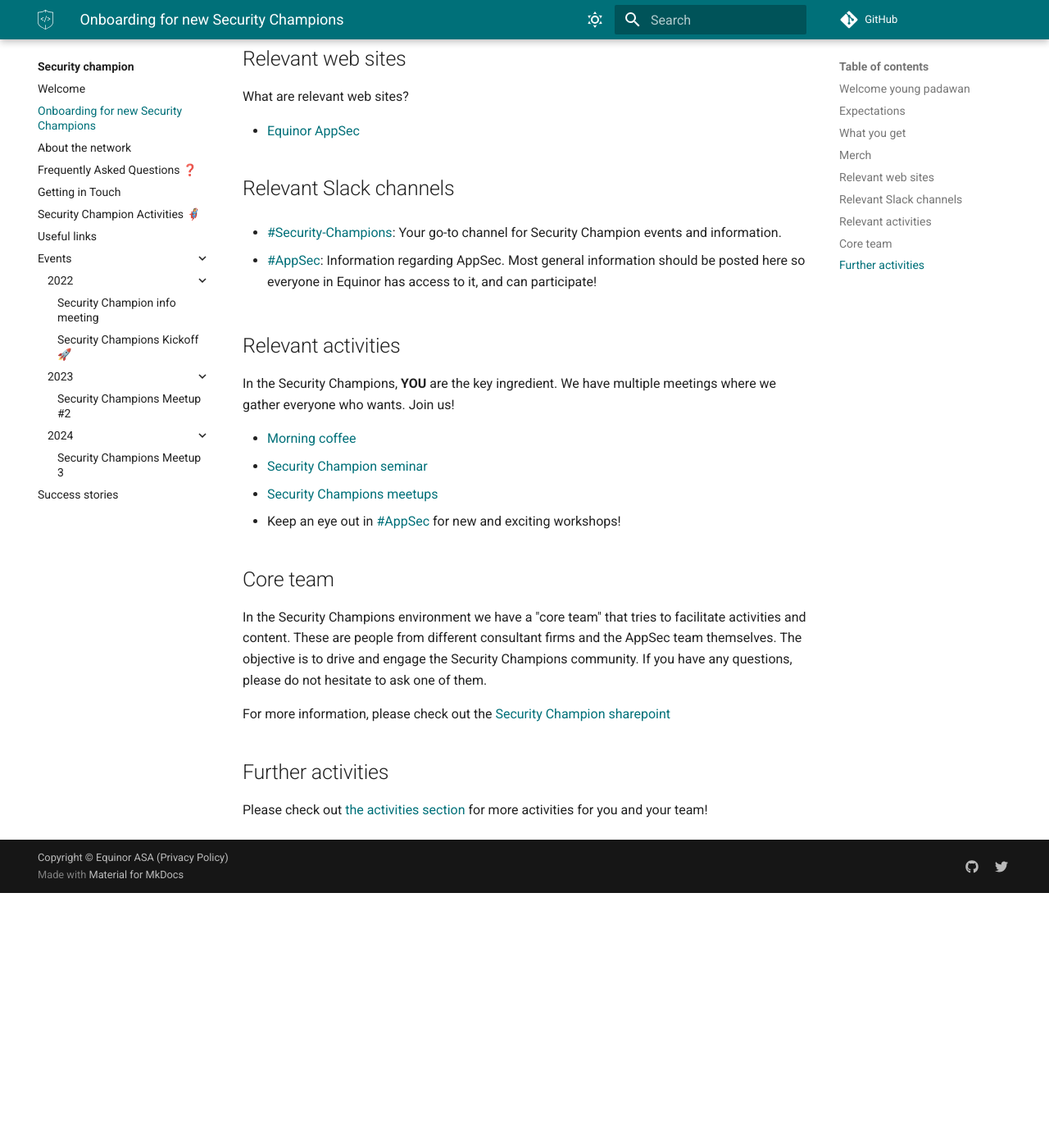
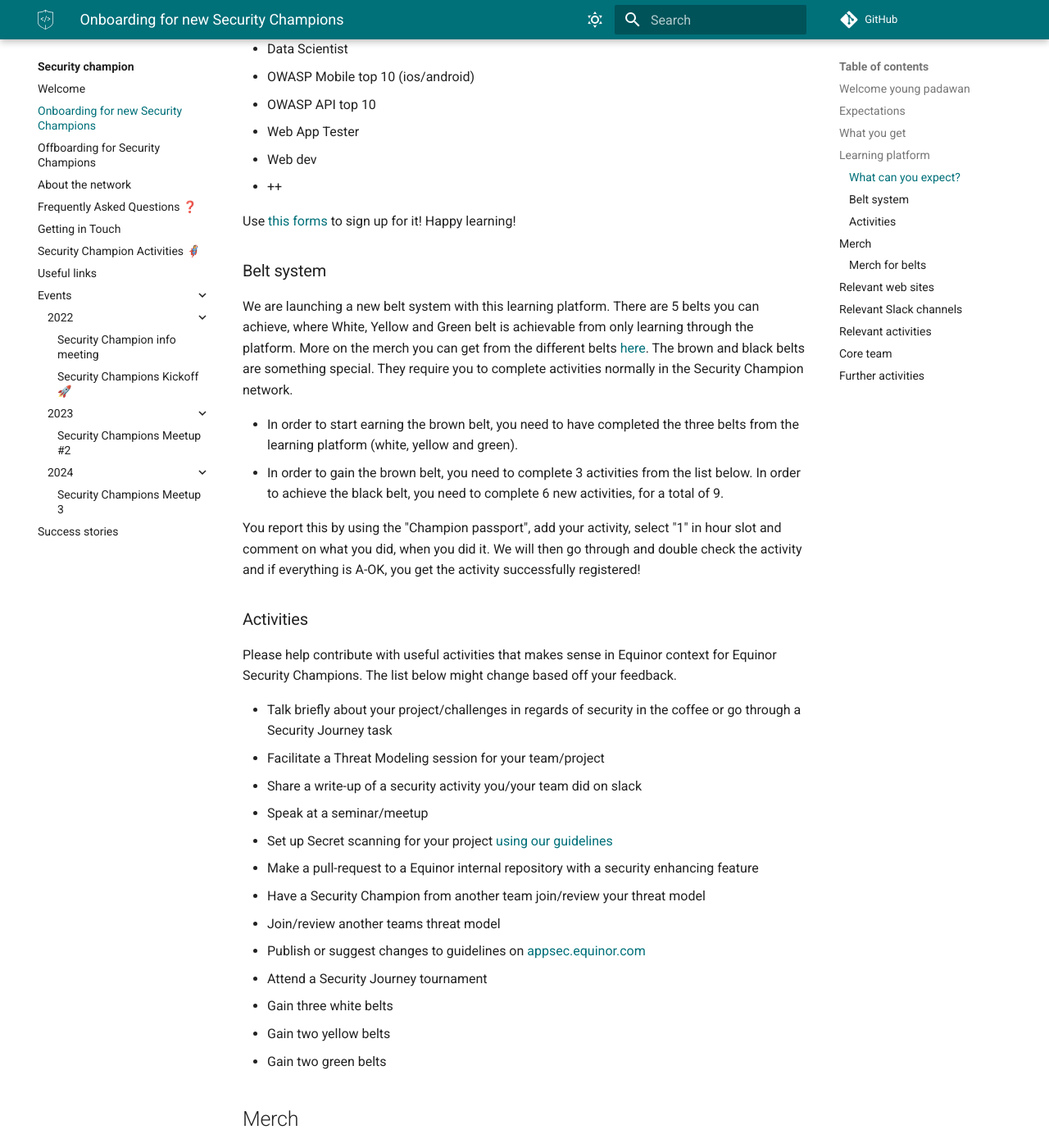
Before and after one commit to equinor/appsec, an MkDocs documentation site: the page built from docs/security-champion/2-new_security_champion.md, in a window 1280 px wide and 1400 px high, scrolled down 1502 px. Shown: the whole window at 82% size. Built offline with MkDocs 1.6.1 and Material for MkDocs 9.7.7, drawn with Linux system fonts in a browser that asks for light colours; some web fonts are replaced; comment, search, counter and statistics services are not loaded; before the commit the page ends 2591 px from its top, so only the background shows below that; some of the changed text lies outside the part shown.

Commit message:
add content for learning platform

```diff
--- a/docs/security-champion/2-new_security_champion.md
+++ b/docs/security-champion/2-new_security_champion.md
@@ -14,19 +14,83 @@
 
 ## What you get
 
-You get to take part in a community of like minded people. There will be activities only catered to Security Champions, which can be used to improve your knowledge regarding security. This will hopefully ignite that security spark within you.
-You will help form this community, as your voice and your experiences matter. Last but not least: You can get some awesome merch!
+- You get to take part in a community of like minded people
+- There will be activities only catered to Security Champions, which can be used to improve your knowledge regarding security. This will hopefully ignite that security spark within you
+- You will help form this community, as your voice and your experiences matter
+- You will also get experiences and knowledge that might help advance your career
+- Last but not least: Awesome merch!
+
+## Learning platform
+
+We are testing out a secure coding learning platform. You as a champion is a perfect match, and that is why you get special merch by learning!
+
+### What can you expect?
+
+- Learning about security and secure coding in "hands on" sessions in a sandbox environment
+- View video lessons
+- Gain unique merch based off your belt level!
+- Contribute to the SCN
+- Have fun!
+- Bragging rights
+- Learn things that may help advance your career!
+
+There is a wide arrangement of subjects, and you can do them all if you wish!
+So there are tracks for:
+
+- AppSec
+- Docker security
+- DevSecOps
+- Data Scientist
+- OWASP Mobile top 10 (ios/android)
+- OWASP API top 10
+- Web App Tester
+- Web dev
+- ++
+
+Use [this forms](https://forms.microsoft.com/e/7BTkd7gGJT) to sign up for it! Happy learning!
+
+### Belt system
+
+We are launching a new belt system with this learning platform.
+There are 5 belts you can achieve, where White, Yellow and Green belt is achievable from only learning through the platform. More on the merch you can get from the different belts [here](#merch).
+The brown and black belts are something special. They require you to complete activities normally in the Security Champion network.
+
+- In order to start earning the brown belt, you need to have completed the three belts from the learning platform (white, yellow and green).
+- In order to gain the brown belt, you need to complete 3 activities from the list below. In order to achieve the black belt, you need to complete 6 new activities, for a total of 9.
+
+You report this by using the "Champion passport", add your activity, select "1" in hour slot and comment on what you did, when you did it. We will then go through and double check the activity and if everything is A-OK, you get the activity successfully registered!
+
+### Activities
+
+Please help contribute with useful activities that makes sense in Equinor context for Equinor Security Champions. The list below might change based off your feedback.
+
+- Talk briefly about your project/challenges in regards of security in the coffee or go through a Security Journey task
+- Facilitate a Threat Modeling session for your team/project
+- Share a write-up of a security activity you/your team did on slack
+- Speak at a seminar/meetup
+- Set up Secret scanning for your project [using our guidelines](https://appsec.equinor.com/guidelines/secret-scanning/)
+- Make a pull-request to a Equinor internal repository with a security enhancing feature
+- Have a Security Champion from another team join/review your threat model
+- Join/review another teams threat model
+- Publish or suggest changes to guidelines on [appsec.equinor.com](https://appsec.equinor.com/guidelines/)
+- Attend a Security Journey tournament
+- Gain three white belts
+- Gain two yellow belts
+- Gain two green belts
 
 ## Merch
 
+As SCN age, we will have different merch come and go. Below we have a record of some of the selection we have given out. Some of them are out of stock, some are in stock, you never know! Should we get someone to do inventory? Probably...
+
 - Stickers: A large assortment of stickers to help show that you are the voice of security! With the amount of stickers we have, you will get a proper workout while carrying your laptop?
-- Hoodie: You act the part? Great! The only thing lacking is dressing for the part! Contribute in a Security Champion Seminar to get an awesome hoodie!
+- Hoodie: You act the part? Great! The only thing lacking is dressing for the part!
 - Socks: Socks decorated with The Security Champion shields! Would they have protected Achilles? Maybe not. Will they protect you from cyber criminals? Who knows! But you will certainly look stylish while being hacked!
 - Book (Alice and Bob Learn Application Security): Complete the challenge at [this form](https://forms.microsoft.com/r/cLRPzRtPGQ)
-- AbbSack: You have to see it to believe it! Keep your items _secure_ while traveling.
+- AbbSack: You have to see it to believe it! Keep your items _secure_ while traveling
 - Lanyard: Decorate your neck with shields to ward off evil _phishing_ attacks. It even holds your card!
-- Pins: Decorate your lanyard or clothes with shields to further increase your _phishing_ protection.
-- Christmas ornament: No christmas is secure without your own Security Champion christmas tree ornament.
+- Pins: Decorate your lanyard or clothes with shields to further increase your _phishing_ protection
+- Christmas ornament: No christmas is secure without your own Security Champion christmas tree ornament
+- S.W.A.T. (Small Work Addictive Thing), the latest and freshest within fidget toys. Meetings will never be the same!
 
 To get these items, you can find out where the AppSec office is, social engineer your way in to the building, find our seats and ask for one or more of the items.
 
@@ -34,9 +98,25 @@
 
 You can get in touch with the team when we do stands and events.
 
+### Merch for belts
+
+Since we are launching a new belt system connected to the secure coding platform we need fresh merch! Below is a list of what you can get at the different belt systems. The items will be shipped via mail unless you can pick it up in the building (Forus Øst). If shipped, it may take some time before you get it! But all things come to those who wait ;)
+
+- White belt:
+  - Your very own lanyard decorated with placeholders for those hard earned pins
+- Yellow belt:
+  - A yellow pin to hang on your newly acquired lanyard. Be proud!
+  - A yellow S.W.A.T. to showcase your advancement within security. Will be your best friend in meetings
+- Green belt:
+  - A green pin to display your advanced knowledge of secure coding
+- Brown belt:
+  - A brown pin to show that you are no rookie in terms of being one of the top notch champions in our network
+  - A brown S.W.A.T. that will become your best friend when focusing
+- Black belt:
+  - A black pin. Your final step to look like an overly decorated army general. Your can retire happy as your life long goal of contributing to Equinor's Security Champion Network is finally complete _for now_
+  - Hoodie: Now that you are all medal'ed out, the last thing you need is that sweet warm hacker hoodie to put the . over the i
+
 ## Relevant web sites
-
-What are relevant web sites?
 
 - [Equinor AppSec](https://appsec.equinor.com/)
 
```
Also changed, not shown: docs/security-champion/3-offboarding.md (added, +7 -0 lines), docs/security-champion/about.md (+2 -2 lines), docs/security-champion/faq.md (+17 -8 lines), docs/security-champion/getting-in-touch.md (+2 -2 lines).
